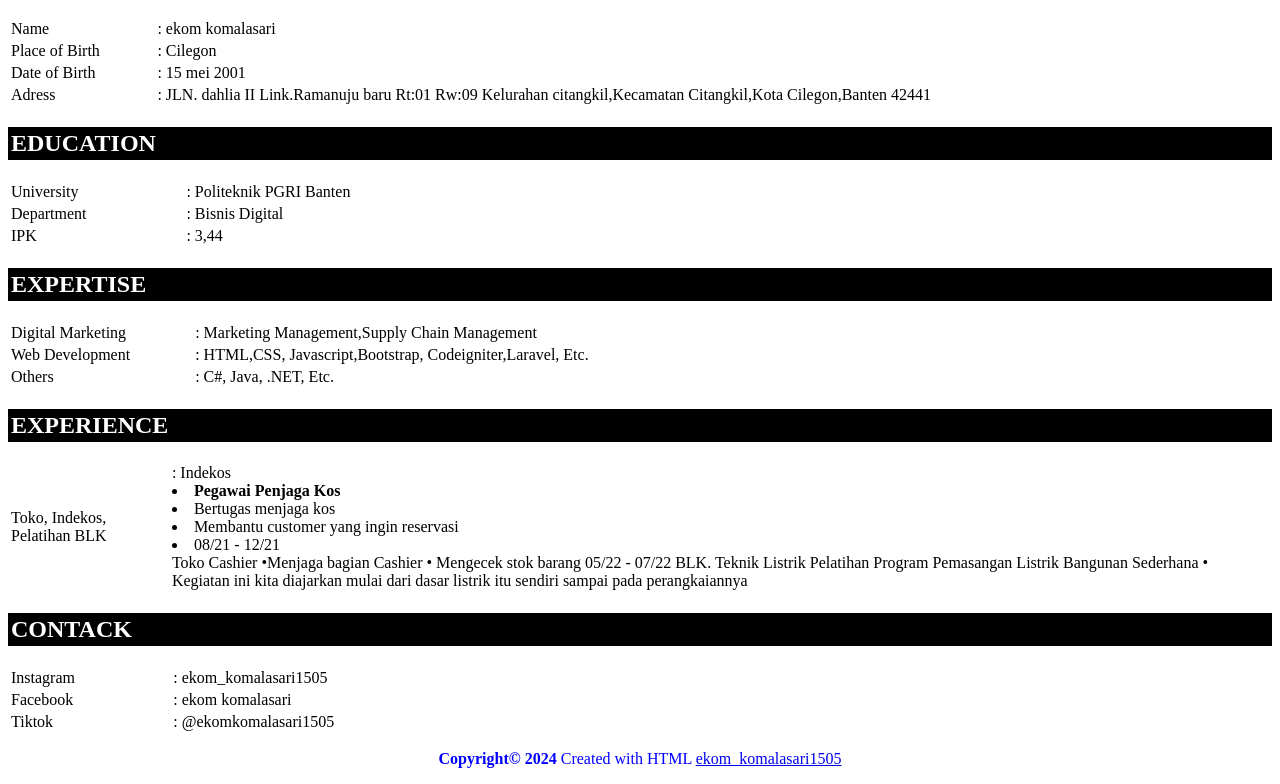
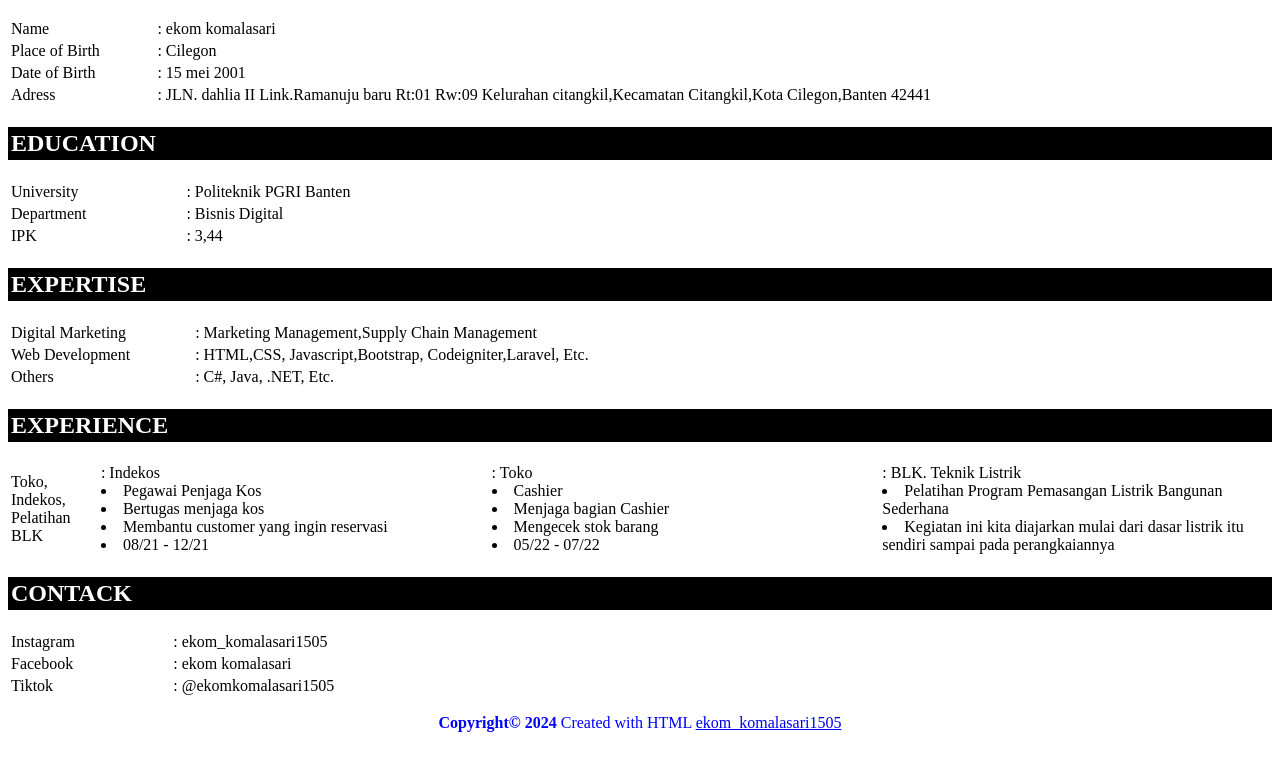
Before and after one commit to ekomkomalasari1505/ekomkomalasari1505, a plain HTML site: page index.html in a window 1280 px wide. Shown: the part 453-1237 px from the top of the page. After the commit the page ends 1201 px from the top, so only its background shows below. Drawn offline with Linux system fonts and the light colour scheme.

Commit message:
Update index.html

```diff
--- a/index.html
+++ b/index.html
@@ -98,18 +98,19 @@ background-color: blue;
 <tr>
 <td width="1%">Toko, Indekos, Pelatihan BLK</td>
 <td width="10%">: Indekos
-<li><strong>Pegawai Penjaga Kos</strong></li>
+<li>Pegawai Penjaga Kos</li>
 <li>Bertugas menjaga kos</li>
 <li>Membantu customer yang ingin reservasi</li>
 <li>08/21 - 12/21</li>
-Toko
-Cashier
-•Menjaga bagian Cashier
-• Mengecek stok barang
-05/22 - 07/22
-BLK. Teknik Listrik
-Pelatihan Program Pemasangan Listrik Bangunan Sederhana
-• Kegiatan ini kita diajarkan mulai dari dasar listrik itu sendiri sampai pada perangkaiannya</td>
+<td width="10%"> : Toko
+<li>Cashier</li>
+<li>Menjaga bagian Cashier</li>
+<li>Mengecek stok barang</li>
+<li>05/22 - 07/22</li>
+<td width="10%"> : BLK. Teknik Listrik
+<li>Pelatihan Program Pemasangan Listrik Bangunan Sederhana</li>
+<li>Kegiatan ini kita diajarkan mulai dari dasar listrik itu sendiri sampai pada perangkaiannya</li>
+</td>
 </tr>
 </table>
 <h2 id="5">CONTACK</h2>
```
